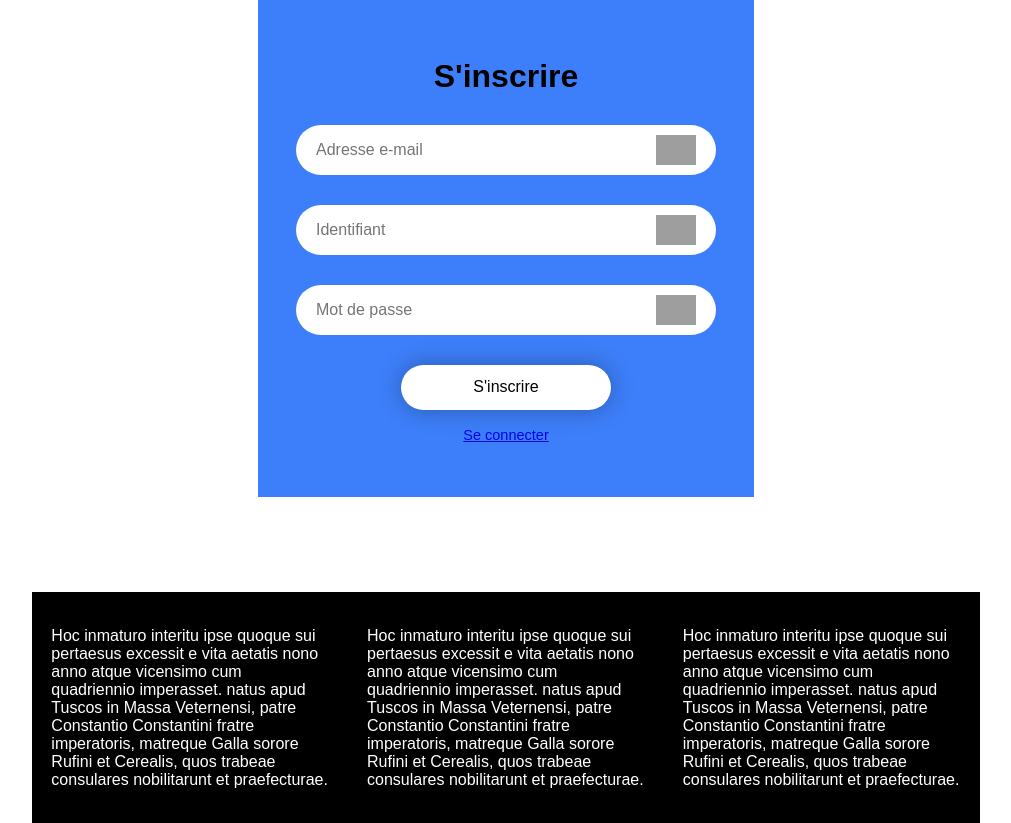
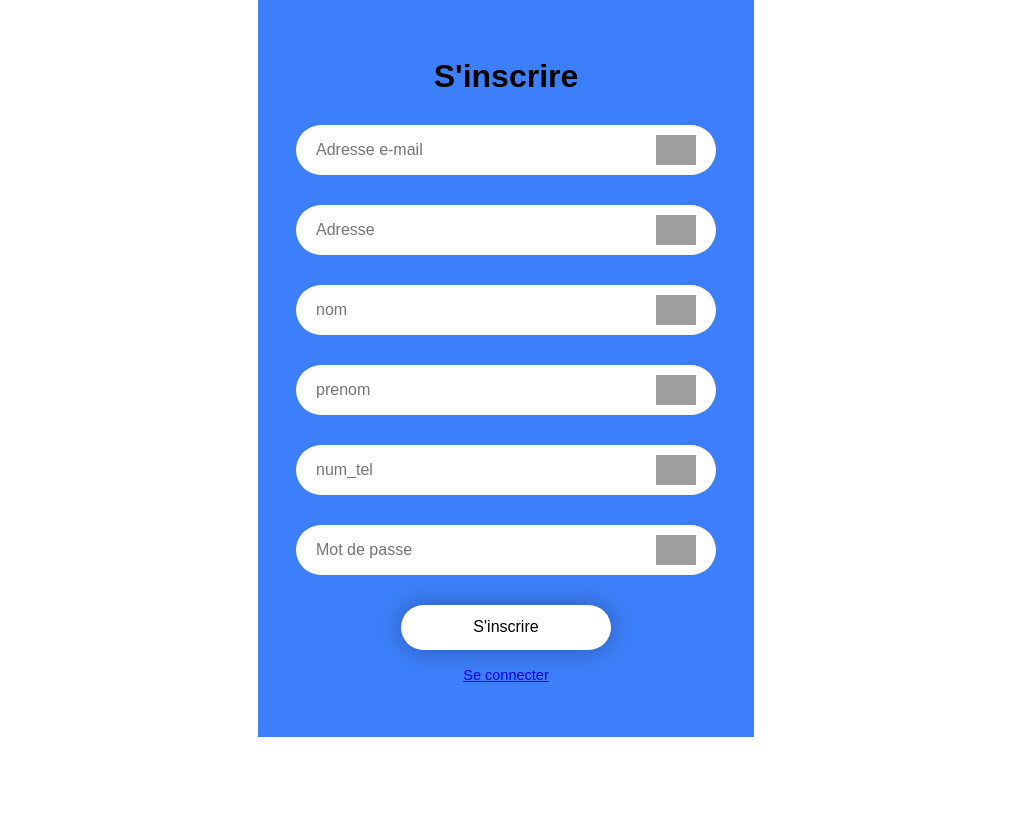
Before and after one commit to crocods/A1_G5C_2024, a PHP site: page / in a window 1280 px wide. Shown: the part 214-1037 px from the top of the page, without its empty margins (134-1145 px from the left). Run offline with PHP 8.4, Linux system fonts and the light colour scheme; grey boxes are pictures that could not be loaded.

Commit message:
Update index.php

```diff
--- a/site internet/s'inscire/index.php
+++ b/site internet/s'inscire/index.php
@@ -20,22 +20,34 @@
 
 	<div class="inscription">
 		<div class="box">
-			<form action="">
+			<form action="traitements.php" method="post">
 				<h1> S'inscrire </h1>
 				<div class="input-box">
-					<input type="email" placeholder="Adresse e-mail" required>
+					<input type="email" placeholder="Adresse e-mail" name = "mail" required>
 					<img src="../src/user.png">
 				</div>
 				<div class="input-box">
-					<input type="text" placeholder="Identifiant" required>
+					<input type="text" placeholder="Adresse" name = "adresse" required>
 					<img src="../src/user.png">
 				</div>
 				<div class="input-box">
-					<input type="password" class="mdp" placeholder="Mot de passe" required>
+					<input type="text" placeholder="nom" name = "nom" required>
+					<img src="../src/user.png">
+				</div>
+				<div class="input-box">
+					<input type="text" placeholder="prenom" name = "prenom" required>
+					<img src="../src/user.png">
+				</div>
+				<div class="input-box">
+					<input type="text" placeholder="num_tel" name = "num_tel"  required>
+					<img src="../src/user.png">
+				</div>
+				<div class="input-box">
+					<input type="password" class="mdp" placeholder="Mot de passe" name = "Mot_de_passe" required>
 					<img src="../src/lock.png">
 				</div>
 				<div><button type="submit" class="btn"> S'inscrire </button></div>
-				<div class="lien"><a href="../se connecter/sc.html"> Se connecter </a></div>
+				<div class="lien"><a href="../se connecter/index.php"> Se connecter </a></div>
 			</form>
 		</div>
 	</div>
```
